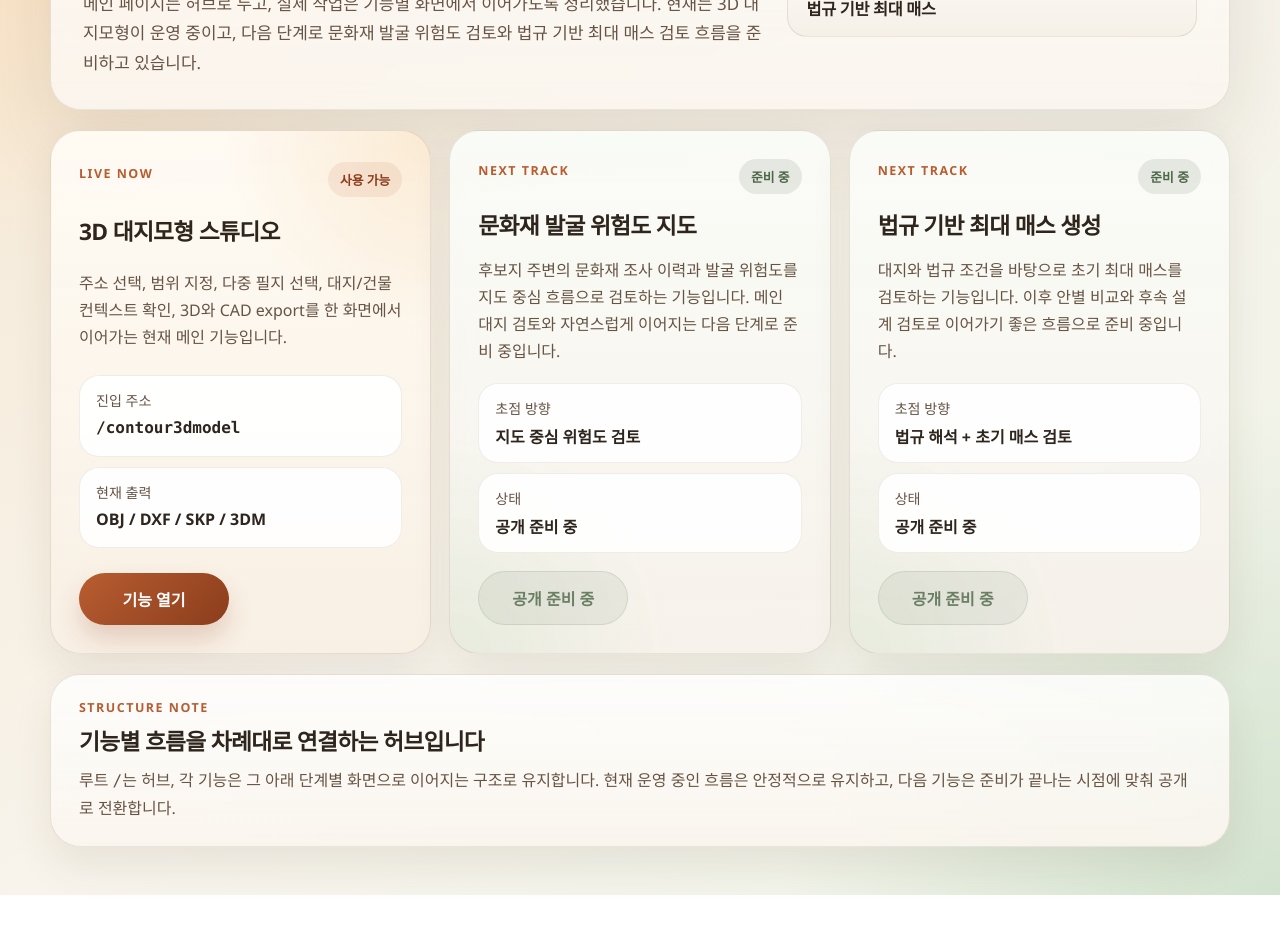
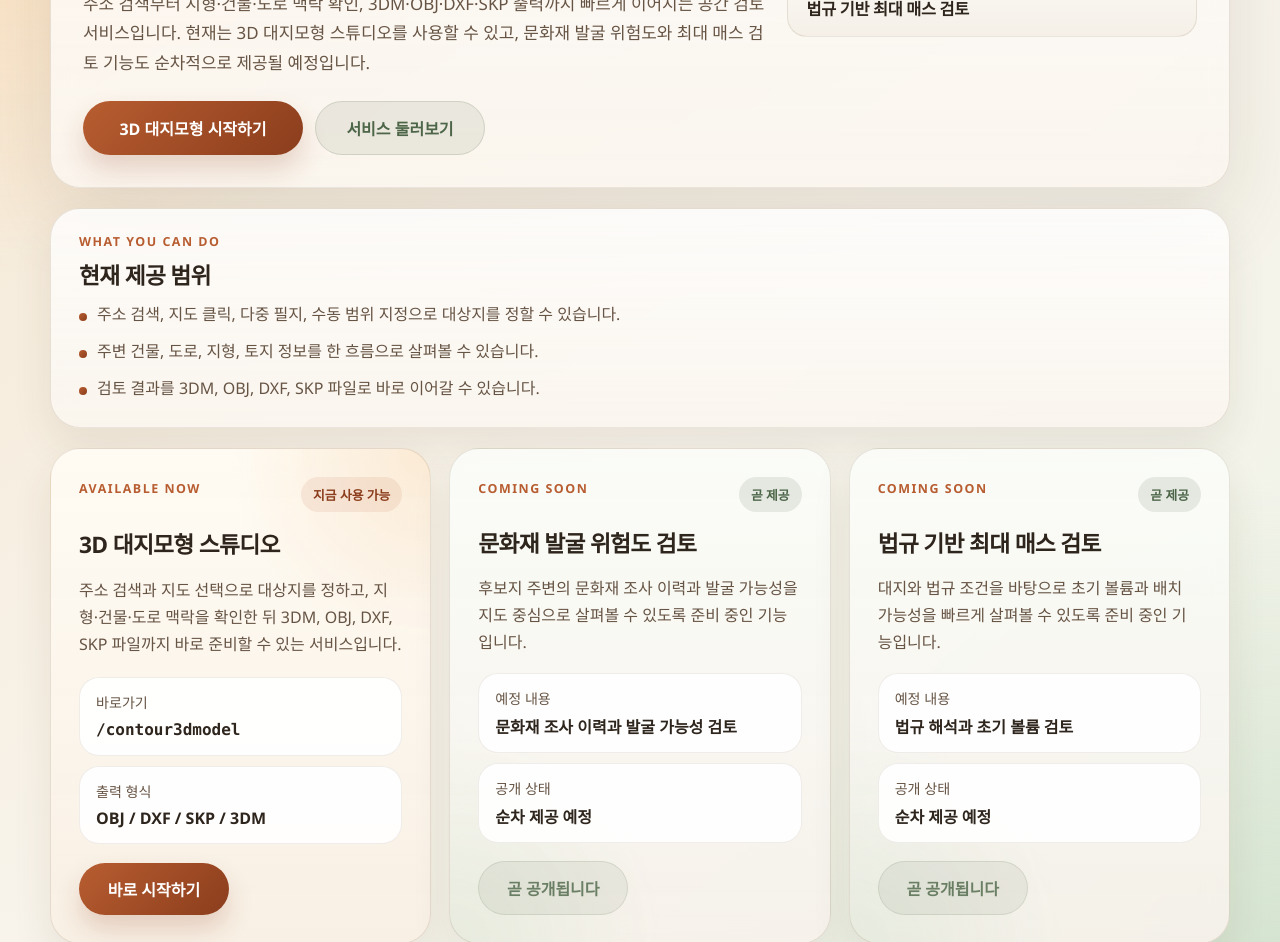
Before and after one commit to DawoonJeong-git/Rhino_development, a website: page public/hub.html in a window 1280 px wide. Shown: the part 311-1253 px from the top of the page. Before the commit the page ends 1206 px from the top, so only its background shows below. Drawn offline with Linux system fonts and the light colour scheme.

Commit message:
Polish public main page copy and layout

```diff
--- a/public/hub.css
+++ b/public/hub.css
@@ -269,6 +269,60 @@ h2 {
   padding: 24px 28px;
 }
 
+.service-note {
+  display: grid;
+  gap: 12px;
+  margin-top: 20px;
+  padding: 24px 28px;
+  border: 1px solid var(--line);
+  border-radius: var(--radius-lg);
+  background:
+    linear-gradient(180deg, rgba(255, 255, 255, 0.82), rgba(250, 245, 238, 0.9));
+  backdrop-filter: blur(12px);
+  box-shadow: var(--shadow-md);
+}
+
+.hero-actions {
+  display: flex;
+  flex-wrap: wrap;
+  gap: 12px;
+  margin-top: 24px;
+}
+
+.hero-primary {
+  min-width: 220px;
+}
+
+.hero-secondary {
+  min-width: 170px;
+}
+
+.service-list {
+  display: grid;
+  gap: 10px;
+  margin: 0;
+  padding: 0;
+  list-style: none;
+}
+
+.service-list li {
+  position: relative;
+  padding-left: 18px;
+  color: var(--muted);
+  line-height: 1.7;
+}
+
+.service-list li::before {
+  content: "";
+  position: absolute;
+  top: 0.72em;
+  left: 0;
+  width: 8px;
+  height: 8px;
+  border-radius: 999px;
+  background: linear-gradient(135deg, var(--accent) 0%, var(--accent-strong) 100%);
+}
+
 @media (max-width: 1040px) {
   .hub-grid {
     grid-template-columns: 1fr;
@@ -287,7 +341,8 @@ h2 {
 
   .hero,
   .feature-card,
-  .roadmap-card {
+  .roadmap-card,
+  .service-note {
     padding: 24px;
   }
 
@@ -295,4 +350,13 @@ h2 {
     align-items: flex-start;
     flex-direction: column;
   }
+
+  .hero-actions {
+    flex-direction: column;
+  }
+
+  .hero-primary,
+  .hero-secondary {
+    width: 100%;
+  }
 }
--- a/public/hub.html
+++ b/public/hub.html
@@ -3,129 +3,129 @@
   <head>
     <meta charset="UTF-8" />
     <meta name="viewport" content="width=device-width, initial-scale=1.0" />
-    <title>Space Work Hub</title>
-    <link rel="stylesheet" href="/hub.css?v=20260326-hub2" />
+    <title>Spaceswork</title>
+    <link rel="stylesheet" href="/hub.css?v=20260331-main1" />
   </head>
   <body>
     <main class="hub-shell">
       <section class="hero">
         <div class="hero-copy">
-          <p class="eyebrow">Space Work Hub</p>
-          <h1>대지 분석 흐름을 하나의 허브에서 이어가는 구조</h1>
+          <p class="eyebrow">Spaceswork</p>
+          <h1>대지 검토와 3D 출력 작업을 한 곳에서 시작하세요</h1>
           <p class="hero-lead">
-            메인 페이지는 허브로 두고, 실제 작업은 기능별 화면에서 이어가도록
-            정리했습니다. 현재는 3D 대지모형이 운영 중이고, 다음 단계로 문화재
-            발굴 위험도 검토와 법규 기반 최대 매스 검토 흐름을 준비하고 있습니다.
+            주소 검색부터 지형·건물·도로 맥락 확인, 3DM·OBJ·DXF·SKP 출력까지
+            빠르게 이어지는 공간 검토 서비스입니다. 현재는 3D 대지모형 스튜디오를
+            사용할 수 있고, 문화재 발굴 위험도와 최대 매스 검토 기능도 순차적으로
+            제공될 예정입니다.
           </p>
+          <div class="hero-actions">
+            <a class="feature-link hero-primary" href="/contour3dmodel">3D 대지모형 시작하기</a>
+            <a class="feature-link is-secondary hero-secondary" href="#services">서비스 둘러보기</a>
+          </div>
         </div>
         <div class="hero-status">
           <div class="status-chip">
-            <span>운영 중</span>
-            <strong>3D 대지모형</strong>
+            <span>현재 제공</span>
+            <strong>3D 대지모형 스튜디오</strong>
           </div>
           <div class="status-chip">
-            <span>다음 단계</span>
-            <strong>문화재 위험도 검토</strong>
+            <span>곧 제공</span>
+            <strong>문화재 발굴 위험도 검토</strong>
           </div>
           <div class="status-chip">
-            <span>다음 단계</span>
-            <strong>법규 기반 최대 매스</strong>
+            <span>곧 제공</span>
+            <strong>법규 기반 최대 매스 검토</strong>
           </div>
         </div>
       </section>
 
-      <section class="hub-grid" aria-label="기능 목록">
+      <section class="service-note" aria-label="서비스 소개">
+        <div>
+          <p class="card-kicker">What You Can Do</p>
+          <h2>현재 제공 범위</h2>
+        </div>
+        <ul class="service-list">
+          <li>주소 검색, 지도 클릭, 다중 필지, 수동 범위 지정으로 대상지를 정할 수 있습니다.</li>
+          <li>주변 건물, 도로, 지형, 토지 정보를 한 흐름으로 살펴볼 수 있습니다.</li>
+          <li>검토 결과를 3DM, OBJ, DXF, SKP 파일로 바로 이어갈 수 있습니다.</li>
+        </ul>
+      </section>
+
+      <section class="hub-grid" id="services" aria-label="서비스 목록">
         <article class="feature-card feature-card-live">
           <div class="feature-head">
-            <p class="card-kicker">Live Now</p>
-            <span class="feature-badge is-live">사용 가능</span>
+            <p class="card-kicker">Available Now</p>
+            <span class="feature-badge is-live">지금 사용 가능</span>
           </div>
           <h2>3D 대지모형 스튜디오</h2>
           <p class="card-copy">
-            주소 선택, 범위 지정, 다중 필지 선택, 대지/건물 컨텍스트 확인, 3D와
-            CAD export를 한 화면에서 이어가는 현재 메인 기능입니다.
+            주소 검색과 지도 선택으로 대상지를 정하고, 지형·건물·도로 맥락을 확인한 뒤
+            3DM, OBJ, DXF, SKP 파일까지 바로 준비할 수 있는 서비스입니다.
           </p>
           <dl class="feature-meta">
             <div>
-              <dt>진입 주소</dt>
+              <dt>바로가기</dt>
               <dd><code>/contour3dmodel</code></dd>
             </div>
             <div>
-              <dt>현재 출력</dt>
+              <dt>출력 형식</dt>
               <dd>OBJ / DXF / SKP / 3DM</dd>
             </div>
           </dl>
           <div class="feature-actions">
-            <a class="feature-link" href="/contour3dmodel">기능 열기</a>
+            <a class="feature-link" href="/contour3dmodel">바로 시작하기</a>
           </div>
         </article>
 
         <article class="feature-card feature-card-plan">
           <div class="feature-head">
-            <p class="card-kicker">Next Track</p>
-            <span class="feature-badge">준비 중</span>
+            <p class="card-kicker">Coming Soon</p>
+            <span class="feature-badge">곧 제공</span>
           </div>
-          <h2>문화재 발굴 위험도 지도</h2>
+          <h2>문화재 발굴 위험도 검토</h2>
           <p class="card-copy">
-            후보지 주변의 문화재 조사 이력과 발굴 위험도를 지도 중심 흐름으로
-            검토하는 기능입니다. 메인 대지 검토와 자연스럽게 이어지는 다음 단계로
-            준비 중입니다.
+            후보지 주변의 문화재 조사 이력과 발굴 가능성을 지도 중심으로 살펴볼 수 있도록
+            준비 중인 기능입니다.
           </p>
           <dl class="feature-meta">
             <div>
-              <dt>초점 방향</dt>
-              <dd>지도 중심 위험도 검토</dd>
+              <dt>예정 내용</dt>
+              <dd>문화재 조사 이력과 발굴 가능성 검토</dd>
             </div>
             <div>
-              <dt>상태</dt>
-              <dd>공개 준비 중</dd>
+              <dt>공개 상태</dt>
+              <dd>순차 제공 예정</dd>
             </div>
           </dl>
           <div class="feature-actions">
-            <span class="feature-link is-secondary is-disabled" aria-disabled="true"
-              >공개 준비 중</span
-            >
+            <span class="feature-link is-secondary is-disabled" aria-disabled="true">곧 공개됩니다</span>
           </div>
         </article>
 
         <article class="feature-card feature-card-plan">
           <div class="feature-head">
-            <p class="card-kicker">Next Track</p>
-            <span class="feature-badge">준비 중</span>
+            <p class="card-kicker">Coming Soon</p>
+            <span class="feature-badge">곧 제공</span>
           </div>
-          <h2>법규 기반 최대 매스 생성</h2>
+          <h2>법규 기반 최대 매스 검토</h2>
           <p class="card-copy">
-            대지와 법규 조건을 바탕으로 초기 최대 매스를 검토하는 기능입니다.
-            이후 안별 비교와 후속 설계 검토로 이어가기 좋은 흐름으로 준비 중입니다.
+            대지와 법규 조건을 바탕으로 초기 볼륨과 배치 가능성을 빠르게 살펴볼 수 있도록
+            준비 중인 기능입니다.
           </p>
           <dl class="feature-meta">
             <div>
-              <dt>초점 방향</dt>
-              <dd>법규 해석 + 초기 매스 검토</dd>
+              <dt>예정 내용</dt>
+              <dd>법규 해석과 초기 볼륨 검토</dd>
             </div>
             <div>
-              <dt>상태</dt>
-              <dd>공개 준비 중</dd>
+              <dt>공개 상태</dt>
+              <dd>순차 제공 예정</dd>
             </div>
           </dl>
           <div class="feature-actions">
-            <span class="feature-link is-secondary is-disabled" aria-disabled="true"
-              >공개 준비 중</span
-            >
+            <span class="feature-link is-secondary is-disabled" aria-disabled="true">곧 공개됩니다</span>
           </div>
         </article>
-      </section>
-
-      <section class="roadmap-card" aria-label="확장 메모">
-        <div>
-          <p class="card-kicker">Structure Note</p>
-          <h2>기능별 흐름을 차례대로 연결하는 허브입니다</h2>
-        </div>
-        <p class="card-copy">
-          루트 <code>/</code>는 허브, 각 기능은 그 아래 단계별 화면으로 이어지는
-          구조로 유지합니다. 현재 운영 중인 흐름은 안정적으로 유지하고, 다음 기능은
-          준비가 끝나는 시점에 맞춰 공개로 전환합니다.
-        </p>
       </section>
     </main>
   </body>
```
Also changed, not shown: public/index.html (+1 -1 lines), verify-exports.mjs (+9 -9 lines), server.mjs.
